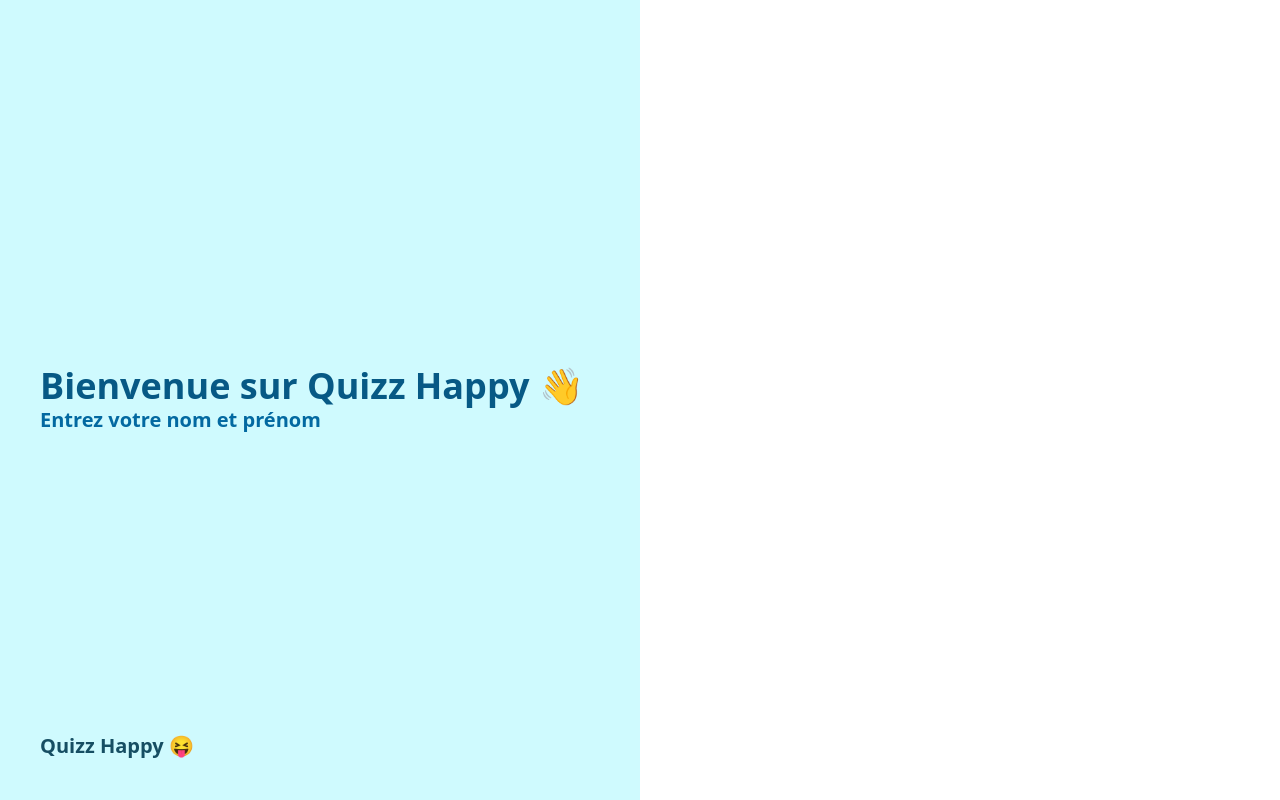
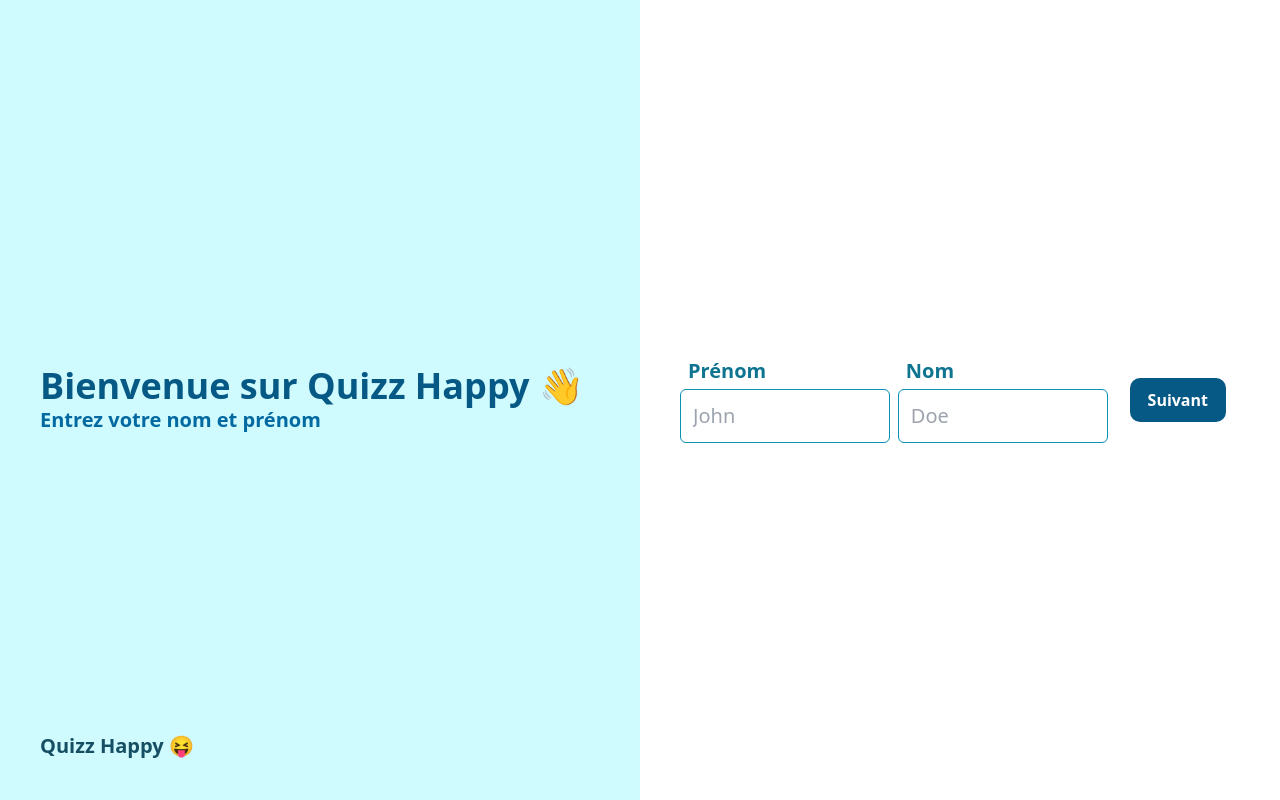
Before and after one commit to tanguymln/QuizzHappy, an Angular app: page / in a window 1280 px wide. Built offline with nearby package versions, Linux system fonts and the light colour scheme.

Commit message:
feat(step-username): handle step username + text input

```diff
--- a/src/app/app.component.html
+++ b/src/app/app.component.html
@@ -1,4 +1,13 @@
+@if (step === 1) {
 <app-step-user-name></app-step-user-name>
+} @if (step === 2) {
+<app-step-quizz-parameter></app-step-quizz-parameter>
+} @if (step === 3) {
+<app-step-quizz-question></app-step-quizz-question>
+}@if (step === 4) {
+<app-result></app-result>
+}
+
 <p class="absolute bottom-10 left-10 font-bold text-cyan-900 text-xl">
   Quizz Happy 😝
 </p>
--- a/src/app/app.component.ts
+++ b/src/app/app.component.ts
@@ -1,13 +1,28 @@
-import { Component } from '@angular/core';
+import { Component, Inject } from '@angular/core';
 import { RouterOutlet } from '@angular/router';
 import { StepUserNameComponent } from './components/quizz/step-user-name/step-user-name.component';
+import { QuizzService } from '../service/quizz.service';
+import { StepQuizzParameterComponent } from './components/quizz/step-quizz-parameter/step-quizz-parameter.component';
+import { StepQuizzQuestionComponent } from './components/quizz/step-quizz-question/step-quizz-question.component';
+import { ResultComponent } from './components/quizz/result/result.component';
 
 @Component({
   selector: 'app-root',
-  imports: [RouterOutlet, StepUserNameComponent],
+  imports: [
+    RouterOutlet,
+    StepUserNameComponent,
+    StepQuizzParameterComponent,
+    StepQuizzQuestionComponent,
+    ResultComponent,
+  ],
   templateUrl: './app.component.html',
   styleUrl: './app.component.css',
 })
 export class AppComponent {
   title = 'Quizz Happy';
+  step: number;
+
+  constructor(private quizzService: QuizzService) {
+    this.step = this.quizzService.getCurrentStep;
+  }
 }
--- a/src/app/app.config.ts
+++ b/src/app/app.config.ts
@@ -6,6 +6,7 @@ import { routes } from './app.routes';
 
 export const appConfig: ApplicationConfig = {
   providers: [
+    provideHttpClient(),
     provideZoneChangeDetection({ eventCoalescing: true }),
     provideRouter(routes),
   ],
--- a/src/app/components/quizz/step-user-name/step-user-name.component.html
+++ b/src/app/components/quizz/step-user-name/step-user-name.component.html
@@ -3,5 +3,34 @@
     <h1>Bienvenue sur Quizz Happy 👋</h1>
     <p>Entrez votre nom et prénom</p>
   </section>
-  <section></section>
+  <section>
+    <form
+      class="flex flex-col lg:flex-row items-center gap-2 w-full"
+      (ngSubmit)="onSubmit($event)"
+    >
+      <app-text-input
+        label="Prénom"
+        name="firstname"
+        [value]="firstname"
+        (valueChange)="firstname = $event"
+        placeholder="John"
+        class="w-full"
+      ></app-text-input>
+
+      <app-text-input
+        label="Nom"
+        name="lastname"
+        [value]="lastname"
+        (valueChange)="lastname = $event"
+        placeholder="Doe"
+        class="w-full"
+      ></app-text-input>
+
+      <app-button
+        type="submit"
+        [label]="'Suivant'"
+        [color]="'primary'"
+      ></app-button>
+    </form>
+  </section>
 </main>
--- a/src/app/components/quizz/step-user-name/step-user-name.component.ts
+++ b/src/app/components/quizz/step-user-name/step-user-name.component.ts
@@ -1,9 +1,23 @@
 import { Component } from '@angular/core';
-
+import { TextInputComponent } from '../../ui/text-input/text-input.component';
+import { CommonModule } from '@angular/common';
+import { FormsModule } from '@angular/forms';
+import { ButtonComponent } from '../../ui/button/button.component';
 @Component({
   selector: 'app-step-user-name',
-  imports: [],
+  imports: [CommonModule, TextInputComponent, ButtonComponent, FormsModule],
   templateUrl: './step-user-name.component.html',
   styleUrl: './step-user-name.component.css',
 })
-export class StepUserNameComponent {}
+export class StepUserNameComponent {
+  firstname: string = '';
+  lastname: string = '';
+
+  onSubmit(event: Event): void {
+    event.preventDefault();
+    console.log('onSubmit appelé');
+    console.log('Nom:', this.lastname, 'Prénom:', this.firstname);
+  }
+
+  // on appelle le service pour enregistrer le nom et prénom
+}
--- a/src/app/components/ui/button/button.component.ts
+++ b/src/app/components/ui/button/button.component.ts
@@ -5,7 +5,6 @@ import { Component, Input, Output, EventEmitter } from '@angular/core';
   selector: 'app-button',
   templateUrl: './button.component.html',
   styleUrls: ['./button.component.css'],
-  standalone: true,
   imports: [CommonModule],
 })
 export class ButtonComponent {
--- a/src/app/components/ui/text-input/text-input.component.css
+++ b/src/app/components/ui/text-input/text-input.component.css
@@ -0,0 +1,7 @@
+div{
+  @apply flex flex-col gap-1 w-full min-w-full;
+}
+
+input{
+  @apply border border-cyan-600 rounded-md p-3 text-xl w-full min-w-full;
+}
--- a/src/app/components/ui/text-input/text-input.component.html
+++ b/src/app/components/ui/text-input/text-input.component.html
@@ -1 +1,10 @@
-<p>text-input works!</p>
+<div>
+  <label>{{ label }}</label>
+  <input
+    type="text"
+    [placeholder]="placeholder"
+    [name]="name"
+    [value]="value"
+    (input)="onInputChange($event)"
+  />
+</div>
--- a/src/app/components/ui/text-input/text-input.component.ts
+++ b/src/app/components/ui/text-input/text-input.component.ts
@@ -1,11 +1,23 @@
-import { Component } from '@angular/core';
+import { Component, Input, Output, EventEmitter } from '@angular/core';
+import { FormsModule } from '@angular/forms';
 
 @Component({
   selector: 'app-text-input',
-  imports: [],
   templateUrl: './text-input.component.html',
-  styleUrl: './text-input.component.css'
+  styleUrls: ['./text-input.component.css'],
+  standalone: true,
+  imports: [FormsModule],
 })
 export class TextInputComponent {
+  @Input() label: string = '';
+  @Input() placeholder: string = '';
+  @Input() name: string = '';
+  @Input() value: string = ''; // La valeur de l'input
 
+  @Output() valueChange = new EventEmitter<string>(); // EventEmitter pour émettre la nouvelle valeur
+
+  onInputChange(event: Event): void {
+    const input = event.target as HTMLInputElement;
+    this.valueChange.emit(input.value); // Émettre la nouvelle valeur au parent
+  }
 }
--- a/src/service/service.ts
+++ b/src/service/api.service.ts
@@ -4,7 +4,7 @@ import { Injectable } from '@angular/core';
 @Injectable({
   providedIn: 'root',
 })
-export class ServiceApi {
+export class apiService {
   private url: string = 'https://opentdb.com/api.php';
 
   constructor(private http: HttpClient) {}
--- /dev/null
+++ b/src/service/quizz.service.ts
@@ -0,0 +1,49 @@
+import { Injectable } from '@angular/core';
+
+interface Question {
+  question: string;
+  options: string[];
+  correctAnswer: string;
+}
+
+@Injectable({
+  providedIn: 'root',
+})
+export class QuizzService {
+  userData: { firstname: string; lastname: string } = {
+    firstname: '',
+    lastname: '',
+  };
+  quizParameters: { numberOfQuestions: number } = { numberOfQuestions: 5 };
+  questions: Question[] = [];
+  userAnswers: string[] = [];
+  currentQuestionIndex: number = 0;
+  score: number = 0;
+  currentStep: number = 1;
+
+  public get getUserData(): { firstname: string; lastname: string } {
+    return this.userData;
+  }
+
+  public setUserData(
+    firstname: string,
+    lastname: string
+  ): { firstname: string; lastname: string } {
+    this.userData = { firstname, lastname };
+    return this.userData;
+  }
+
+  public get getCurrentStep(): number {
+    return this.currentStep;
+  }
+
+  public resetQuiz(): void {
+    this.userData = { firstname: '', lastname: '' };
+    this.quizParameters = { numberOfQuestions: 5 };
+    this.questions = [];
+    this.userAnswers = [];
+    this.currentQuestionIndex = 0;
+    this.score = 0;
+    this.currentStep = 1;
+  }
+}
--- a/src/styles.css
+++ b/src/styles.css
@@ -7,7 +7,7 @@ main{
 }
 
 section{
-  @apply w-full lg:w-1/2 h-1/2 lg:h-screen lg:p-10 flex flex-col justify-center;
+  @apply w-full lg:w-1/2 h-1/2 lg:h-screen p-4 lg:p-10 flex flex-col justify-center;
 }
 
 .sidebar {
@@ -21,3 +21,7 @@ section{
 .sidebar p{
   @apply text-sky-700 font-semibold text-xl;
 }
+
+label{
+  @apply text-cyan-700 font-semibold text-xl ps-2;
+}
```
